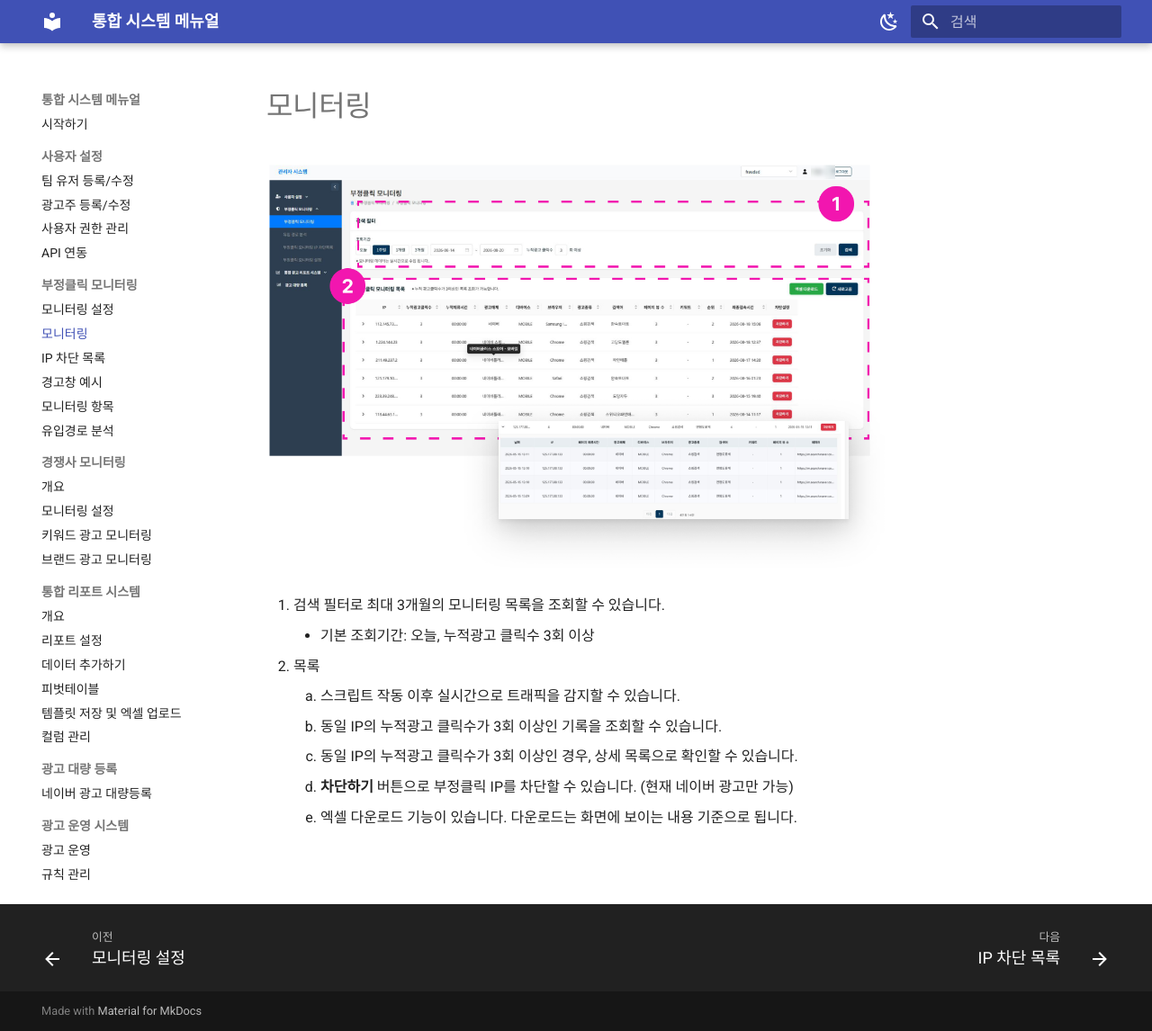
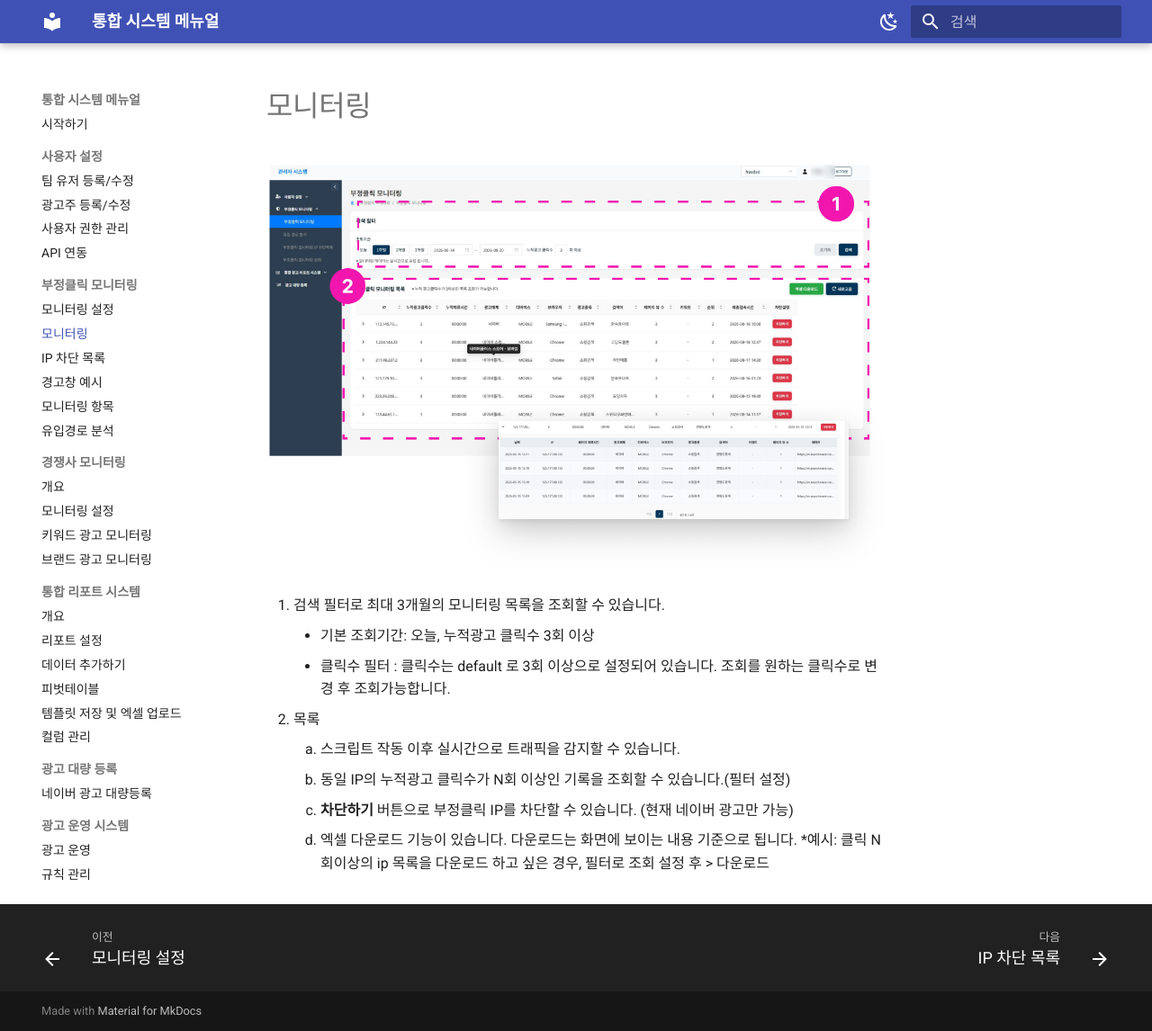
Before and after one commit to EinsHong/ad_system_manual, an MkDocs documentation site: the page built from docs/fraud-click/monitoring.md, in a window 1280 px wide and 1146 px high. Shown: the whole window at 90% size. Built offline with MkDocs 1.6.1 and Material for MkDocs 9.7.7, drawn with Linux system fonts in a browser that asks for light colours.

Commit message:
Update monitoring.md

```diff
--- a/docs/fraud-click/monitoring.md
+++ b/docs/fraud-click/monitoring.md
@@ -4,9 +4,9 @@
 
 1. 검색 필터로 최대 3개월의 모니터링 목록을 조회할 수 있습니다.
     - 기본 조회기간: 오늘, 누적광고 클릭수 3회 이상
+    - 클릭수 필터 : 클릭수는 default 로 3회 이상으로 설정되어 있습니다. 조회를 원하는 클릭수로 변경 후 조회가능합니다.
 2. 목록
     1. 스크립트 작동 이후 실시간으로 트래픽을 감지할 수 있습니다.
-    2. 동일 IP의 누적광고 클릭수가 3회 이상인 기록을 조회할 수 있습니다.
-    3. 동일 IP의 누적광고 클릭수가 3회 이상인 경우, 상세 목록으로 확인할 수 있습니다.
-    4. **차단하기** 버튼으로 부정클릭 IP를 차단할 수 있습니다. (현재 네이버 광고만 가능)
-    5. 엑셀 다운로드 기능이 있습니다. 다운로드는 화면에 보이는 내용 기준으로 됩니다.
+    2. 동일 IP의 누적광고 클릭수가 N회 이상인 기록을 조회할 수 있습니다.(필터 설정)
+    3. **차단하기** 버튼으로 부정클릭 IP를 차단할 수 있습니다. (현재 네이버 광고만 가능)
+    4. 엑셀 다운로드 기능이 있습니다. 다운로드는 화면에 보이는 내용 기준으로 됩니다. *예시: 클릭 N회이상의 ip 목록을 다운로드 하고 싶은 경우, 필터로 조회 설정 후 > 다운로드
```
